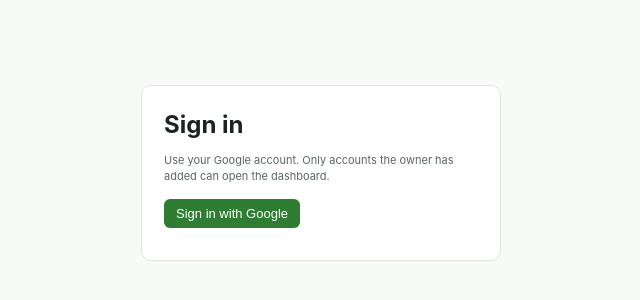
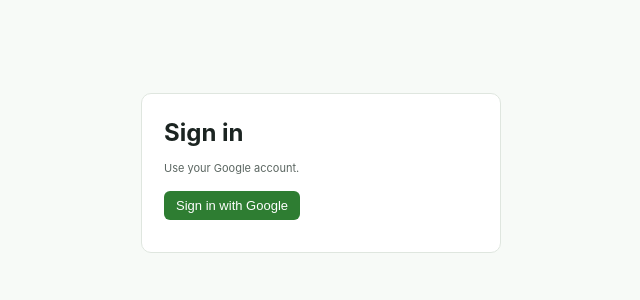
Before and after one commit to emilie-afk/sb-plant-breakdown, a website: page index.html in a window 1280 px wide. Shown: the part 220-520 px from the top of the page, without its empty margins (319-959 px from the left). Drawn offline with nearby package versions, Linux system fonts and the light colour scheme; no server answers.

Commit message:
Simplify Google sign-in helper text

```diff
--- a/index.html
+++ b/index.html
@@ -169,7 +169,7 @@ html.sb-locked body > *:not(#sb-login) { visibility: hidden !important; }
 <div id="sb-login" style="display:none;position:fixed;inset:0;background:rgba(247,250,247,.97);z-index:1000;align-items:center;justify-content:center">
   <div id="sb-login-form" class="panel" style="width:min(360px,92vw);padding:22px">
     <h2 style="margin:0 0 10px 0">Sign in</h2>
-    <p class="small" style="margin:0 0 14px 0">Use your Google account. Only accounts the owner has added can open the dashboard.</p>
+    <p class="small" style="margin:0 0 14px 0">Use your Google account.</p>
     <button id="sb-login-submit" type="button">Sign in with Google</button>
     <div id="sb-login-msg" class="small" style="color:#b71c1c;margin-top:10px" role="alert"></div>
   </div>
```
